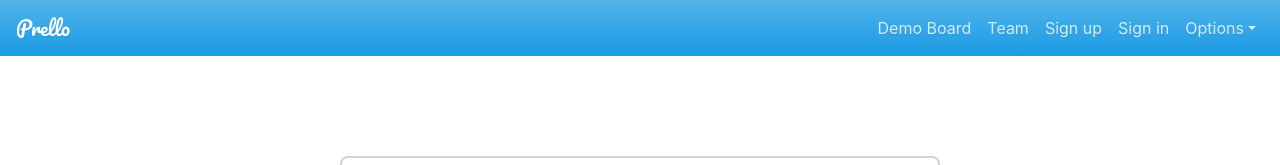
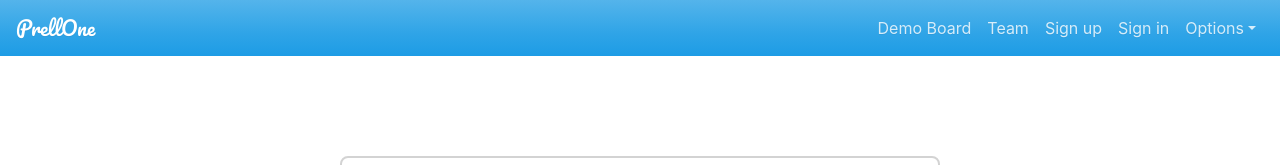
Before and after one commit to hardcoded/PrellOne-client, a React (Create React App) app: page /login in a window 1280 px wide. Shown: the top 165 px of the page. Built offline with nearby package versions, Linux system fonts and the light colour scheme.

Commit message:
[update] Change app name in navbar

```diff
--- a/src/components/AppNav.js
+++ b/src/components/AppNav.js
@@ -16,7 +16,7 @@
 
     return (
         <Navbar className="navbar-dark bg-primary" expand="md">
-          <Link className="navbar-brand" to="/">Prello</Link>
+          <Link className="navbar-brand" to="/">PrellOne</Link>
           <NavbarToggler onClick={() => {if (isOpen) {close()} else {open()}}} />
           <Collapse isOpen={isOpen} navbar>
             <Nav className="ml-auto" navbar>
```
